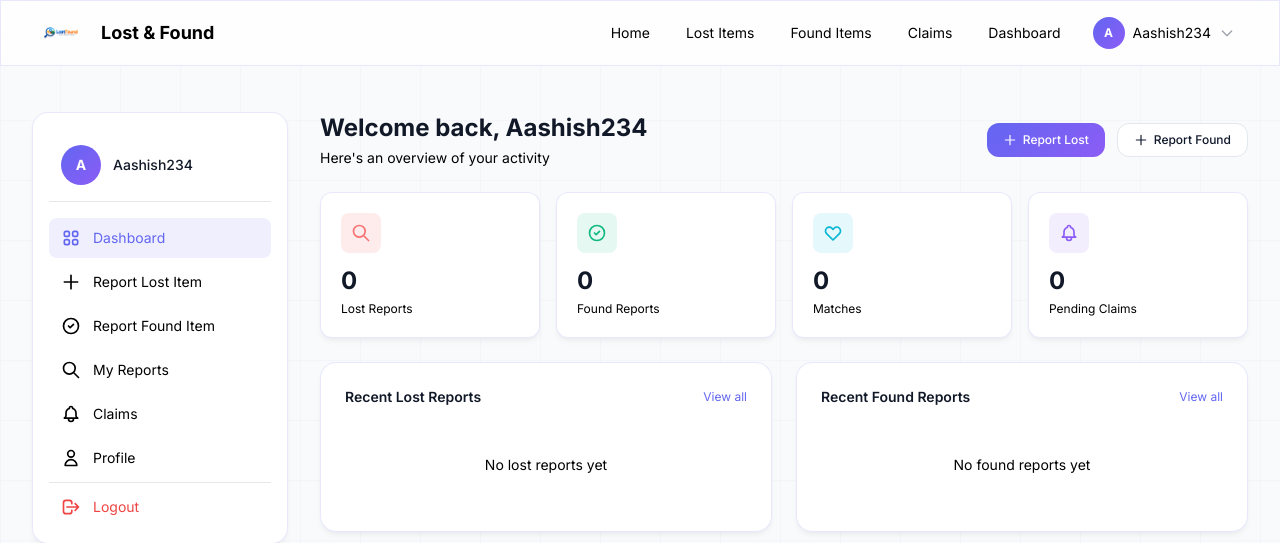
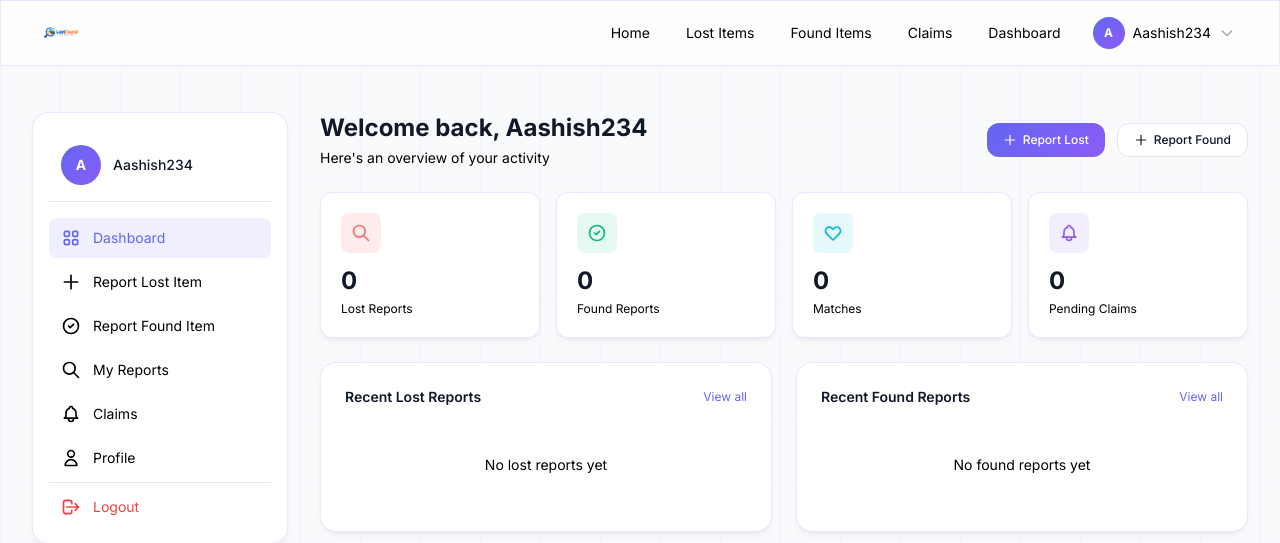
Before and after one commit to Aashish-Kumar-Shah-091/Lost-and-Found-Management-System-, a Django app: page /dashboard/ in a window 1280 px wide. Shown: the top 543 px of the page. Run offline with Django 5.2, Linux system fonts and the light colour scheme; a user stored in the database is signed in; data that the repository does not hold is empty; some libraries are stand-ins or nearby versions.

Commit message:
error fixed

```diff
--- a/templates/partials/footer.html
+++ b/templates/partials/footer.html
@@ -3,9 +3,8 @@
     <div class="max-w-7xl mx-auto px-4 sm:px-6 lg:px-8 py-12">
         <div class="grid grid-cols-1 md:grid-cols-4 gap-8">
             <div class="col-span-1 md:col-span-2">
-                <div class="flex items-center space-x-2 mb-4">
+                <div class="mb-4">
                     <img src="{% static 'modern/img/logo.png' %}" alt="Lost & Found" class="h-10 w-auto rounded-lg">
-                    <span class="text-lg font-bold text-black">Lost & Found</span>
                 </div>
                 <p class="text-black text-sm max-w-md leading-relaxed">
                     Reconnecting people with their belongings through a secure, community-driven platform. Report, search, and recover items with ease.
--- a/templates/partials/navbar.html
+++ b/templates/partials/navbar.html
@@ -2,10 +2,9 @@
 <nav class="glass fixed top-0 left-0 right-0 z-50" x-data="{ open: false }">
     <div class="max-w-7xl mx-auto px-4 sm:px-6 lg:px-8">
         <div class="flex items-center justify-between h-16">
-            <div class="flex items-center space-x-2">
-                <a href="{% url 'home' %}" class="flex items-center space-x-2">
+            <div class="flex items-center">
+                <a href="{% url 'home' %}">
                     <img src="{% static 'modern/img/logo.png' %}" alt="Lost & Found" class="h-10 w-auto rounded-lg">
-                    <span class="text-lg font-bold text-black">Lost & Found</span>
                 </a>
             </div>
 
```
